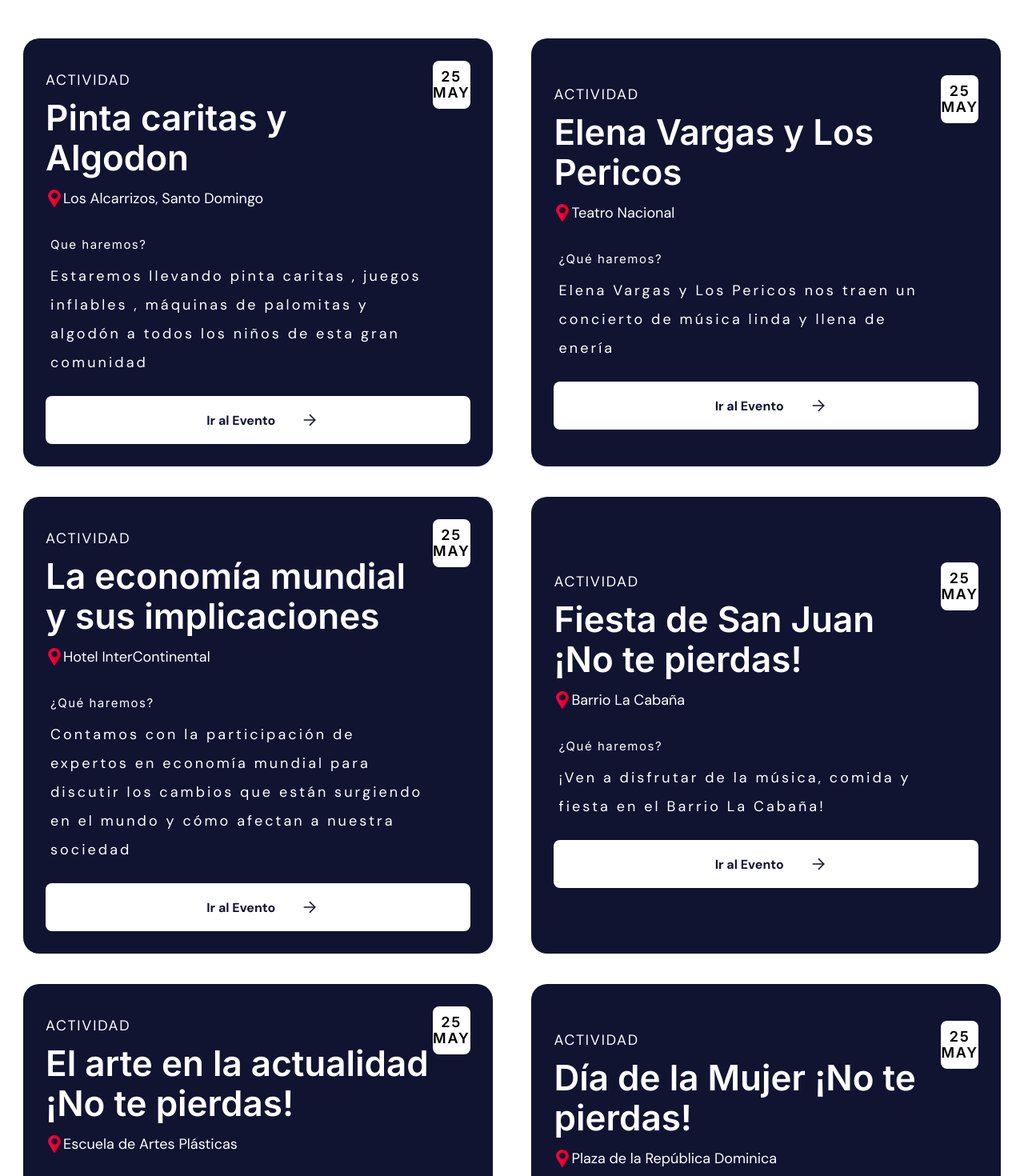
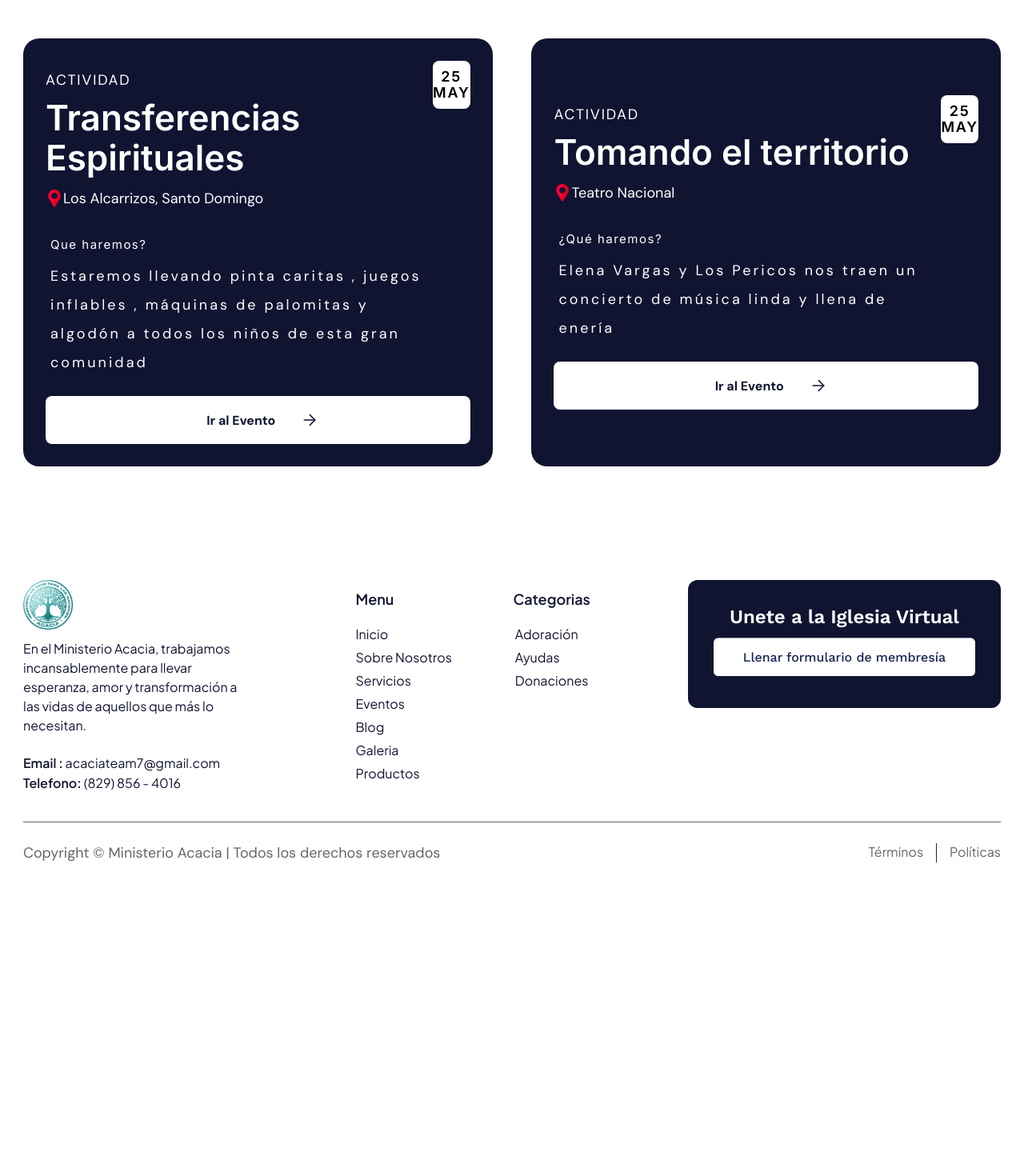
Before and after one commit to emmacamp/ministerio-acacia, a Next.js app: page /eventos in a window 1280 px wide. Shown: the part 500-1970 px from the top of the page at 80% size. After the commit the page ends 1612 px from the top, so only its background shows below. Built offline with nearby package versions, Linux system fonts and the light colour scheme.

Commit message:
adding client instagram token

```diff
--- a/package.json
+++ b/package.json
@@ -35,6 +35,7 @@
     "react": "18.3.1",
     "react-alice-carousel": "^2.9.1",
     "react-dom": "18.3.1",
+    "sharp": "^0.33.5",
     "tailwind-merge": "2.4.0",
     "zustand": "^4.5.4"
   },
--- a/public/data/db.json
+++ b/public/data/db.json
@@ -119,44 +119,21 @@
     {
       "type": "Actividad",
       "location": "Los Alcarrizos, Santo Domingo",
-      "title": "Pinta caritas y Algodon",
+      "title": "Transferencias Espirituales",
+      "date": {
+        "from": "07",
+        "to": "10",
+        "mont": "Ag."
+      },
       "willDo": "Que haremos?",
       "description": " Estaremos llevando pinta caritas , juegos inflables , máquinas de palomitas y algodón a todos los niños de esta gran comunidad"
     },
     {
       "type": "Actividad",
       "location": "Teatro Nacional",
-      "title": "Elena Vargas y Los Pericos",
+      "title": "Tomando el territorio",
       "willDo": "¿Qué haremos?",
       "description": "Elena Vargas y Los Pericos nos traen un concierto de música linda y llena de enería"
-    },
-    {
-      "type": "Actividad",
-      "location": "Hotel InterContinental",
-      "title": "La economía mundial y sus implicaciones",
-      "willDo": "¿Qué haremos?",
-      "description": "Contamos con la participación de expertos en economía mundial para discutir los cambios que están surgiendo en el mundo y cómo afectan a nuestra sociedad"
-    },
-    {
-      "type": "Actividad",
-      "location": "Barrio La Cabaña",
-      "title": "Fiesta de San Juan ¡No te pierdas!",
-      "willDo": "¿Qué haremos?",
-      "description": "¡Ven a disfrutar de la música, comida y fiesta en el Barrio La Cabaña!"
-    },
-    {
-      "type": "Actividad",
-      "location": "Escuela de Artes Plásticas",
-      "title": "El arte en la actualidad ¡No te pierdas!",
-      "willDo": "¿Qué haremos?",
-      "description": "En este taller podrás aprender de los artistas más destacados de la escena local y nacional"
-    },
-    {
-      "type": "Actividad",
-      "location": "Plaza de la República Dominica",
-      "title": "Día de la Mujer ¡No te pierdas!",
-      "willDo": "¿Qué haremos?",
-      "description": "¡Ven a conmemorar el día de la mujer y a apoyar a la causa de las mujeres!"
     }
   ],
   "products": [
--- a/src/sections/home/Hero.tsx
+++ b/src/sections/home/Hero.tsx
@@ -1,7 +1,6 @@
 import { Heading } from '@/components';
 import Link from 'next/link';
-import './typewriter.css';
-import Typewriter from './typewriter';
+import { Typewriter } from './typewriter';
 
 export const Hero = () => {
   return (
--- a/src/sections/home/InstagramFeed.tsx
+++ b/src/sections/home/InstagramFeed.tsx
@@ -2,13 +2,11 @@
 import AliceCarousel from 'react-alice-carousel';
 import 'react-alice-carousel/lib/alice-carousel.css';
 import './instagram.css';
+import { Post } from './RedesSection';
 
 interface FeedProps {
   className: string;
-  posts: {
-    id: string;
-    media_url: string;
-  }[];
+  posts: Post[];
 }
 
 export const InstagramFeedDesktop = ({ posts, className }: FeedProps) => {
--- a/src/sections/home/RedesSection.tsx
+++ b/src/sections/home/RedesSection.tsx
@@ -5,24 +5,32 @@ import { Text, Heading } from '../../components';
 import axios from 'axios';
 import { InstagramFeedDesktop, InstagramFeedMobile } from './InstagramFeed';
 
+export interface Post {
+  id: number;
+  media_url: string;
+  media_type: 'IMAGE' | 'VIDEO' | 'CAROUSEL_ALBUM';
+}
+
 const getInstagramPosts = async () => {
   const token = process.env.INSTAGRAM_TOKEN_KEY;
   const userId = process.env.USER_ID;
-  const fields = 'id,media_url';
-  // const fields = 'id,media_type,media_url,username,timestamp';
+  //?  API Reference: https://developers.facebook.com/docs/instagram-basic-display-api/reference/media
+  const fields = 'id,media_url,media_type';
 
   const url = `https://graph.instagram.com/v20.0/${userId}/media?fields=${fields}&access_token=${token}`;
 
   try {
     const response = await axios.get(url);
-    return response.data;
+    const getOnlyImages = response?.data?.data.filter((post: Post) => post.media_type === 'IMAGE');
+
+    return getOnlyImages;
   } catch (error: any) {
     return [];
   }
 };
 
 export const RedesSection = async () => {
-  const posts = (await getInstagramPosts()).data;
+  const posts = await getInstagramPosts();
 
   return (
     <div data-aos='fade-up' className='bg-white-a700 px-4'>
@@ -39,7 +47,23 @@ export const RedesSection = async () => {
             </Text>
           </div>
 
-          {posts ? (
+          {posts ? <Feed posts={posts} /> : <IntagramFeedLoader />}
+
+          <Link
+            href='https://linktr.ee/discauri'
+            target='_blanck'
+            className='flex h-[76px] min-w-[200px] flex-row items-center justify-center rounded-lg bg-gray-900 px-[34px] text-center text-[20px] font-bold text-white-a700 sm:px-5'
+          >
+            Síguenos
+          </Link>
+        </div>
+      </div>
+    </div>
+  );
+};
+
+const Feed = ({ posts }: { posts: Post[] }) => {
+  return (
     <>
       <InstagramFeedDesktop className='tablet:hidden' posts={posts} />
       <InstagramFeedMobile
@@ -47,7 +71,10 @@ export const RedesSection = async () => {
         posts={posts}
       />
     </>
-          ) : (
+  );
+};
+
+const IntagramFeedLoader = () => (
   <div className='shadow rounded-md w-full p-4 max-w-sm mx-auto'>
     <div className='animate-pulse flex space-x-4'>
       <div className=' bg-slate-700 h-auto w-10 rounded'></div>
@@ -63,17 +90,4 @@ export const RedesSection = async () => {
       </div>
     </div>
   </div>
-          )}
-
-          <Link
-            href='https://linktr.ee/discauri'
-            target='_blanck'
-            className='flex h-[76px] min-w-[200px] flex-row items-center justify-center rounded-lg bg-gray-900 px-[34px] text-center text-[20px] font-bold text-white-a700 sm:px-5'
-          >
-            Síguenos
-          </Link>
-        </div>
-      </div>
-    </div>
 );
-};
--- a/src/sections/home/typewriter.tsx
+++ b/src/sections/home/typewriter.tsx
@@ -1,8 +1,8 @@
 'use client';
 import { useEffect } from 'react';
-import './typewriter.css';
 import { Heading } from '@/components';
-export const Typewriter: React.FC = () => {
+
+export const Typewriter = () => {
   useEffect(() => {
     const dataText = ['Transformando Vidas', 'Impactando las Naciones', 'Ministerio Acacia'];
 
@@ -31,7 +31,7 @@ export const Typewriter: React.FC = () => {
       } else {
         setTimeout(() => {
           startTextAnimation(0);
-        }, 12000);
+        }, 20000);
       }
     };
 
@@ -50,5 +50,3 @@ export const Typewriter: React.FC = () => {
     </div>
   );
 };
-
-export default Typewriter;
```
Also changed, not shown: 1 other file (tests, documents, lock files or other folders). Lines whose indentation alone changed are shown as unchanged.
